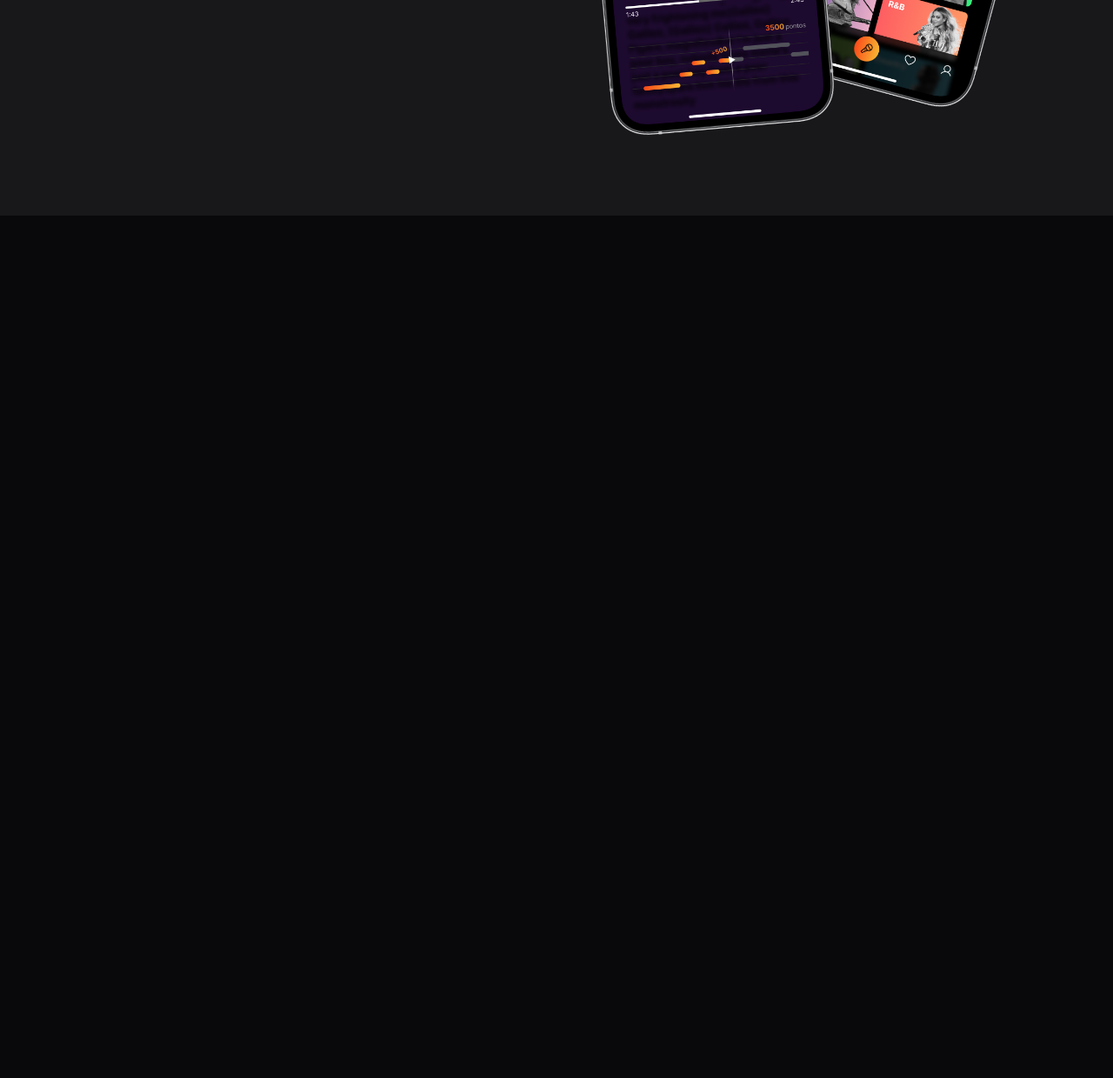
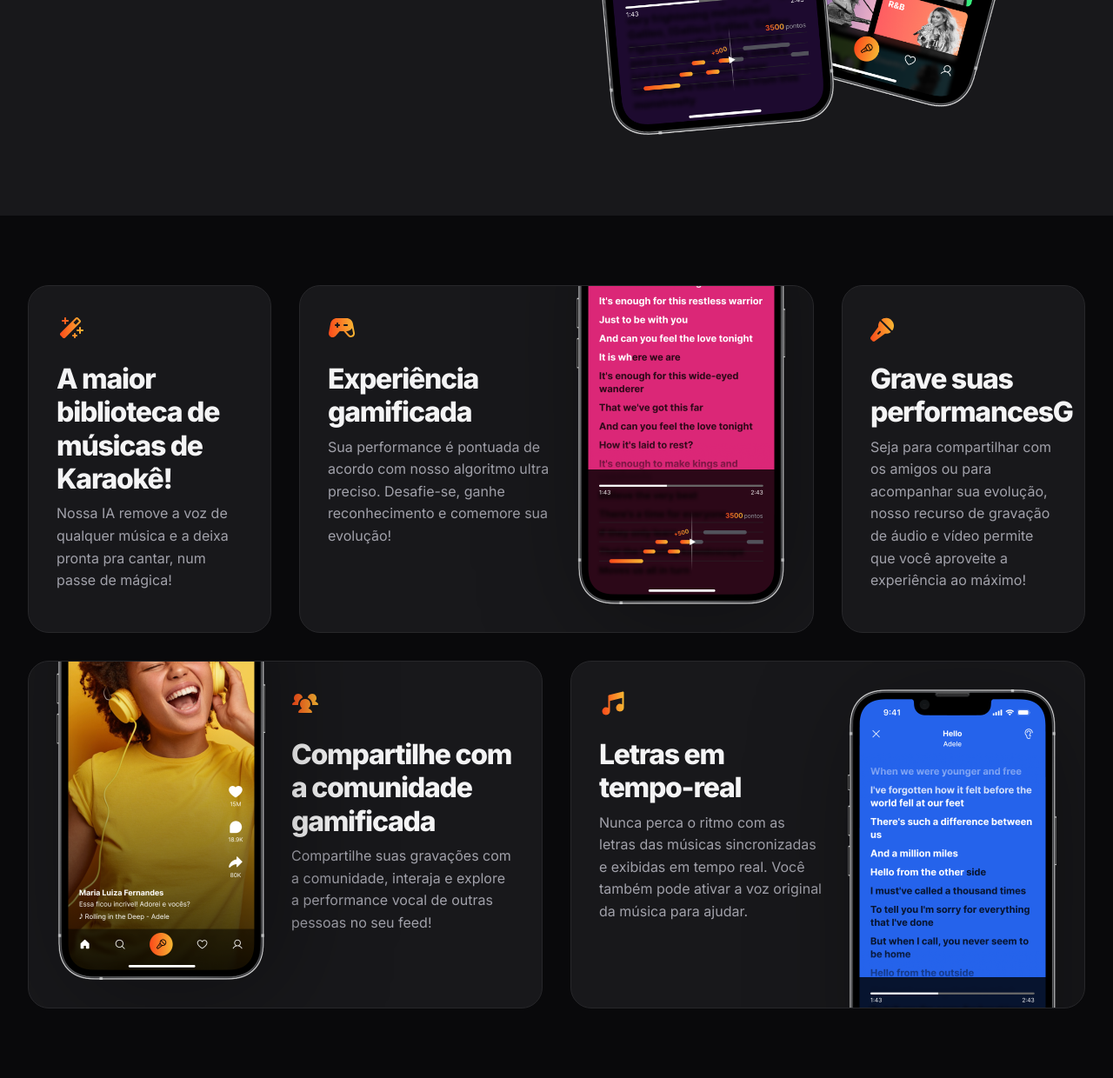
Before and after one commit to ogabrielmacedo-dev/Zingen, a plain HTML site: page index.html in a window 1280 px wide. Shown: the part 1411-2651 px from the top of the page at 87% size. Before the commit the page ends 1659 px from the top, so only its background shows below. Drawn offline with Linux system fonts and the light colour scheme.

Commit message:
Section features

```diff
--- a/index.html
+++ b/index.html
@@ -66,5 +66,48 @@
 				</div>
 			</div>
 		</section>
+
+		<section id="features">
+			<div class="cards container py-xl grid gap-1.5">
+				<div class="card p-lg">
+					<img src="./assets/icons/MagicWand.svg" alt="" />
+					<h3>A maior biblioteca de músicas de Karaokê!</h3>
+					<p>Nossa IA remove a voz de qualquer música e a deixa pronta pra cantar, num passe de mágica!</p>
+				</div>
+
+				<div class="card p-lg">
+					<div>
+						<img src="./assets/icons/GameController.svg" alt="" />
+						<h3>Experiência gamificada</h3>
+						<p>Sua performance é pontuada de acordo com nosso algoritmo ultra preciso. Desafie-se, ganhe reconhecimento e comemore sua evolução!</p>
+					</div>
+					<img class="desktop-only" src="./assets/icons/Tela 2.png" alt="" />
+				</div>
+
+				<div class="card p-lg">
+					<img src="./assets/icons/MicrophoneStage.svg" alt="" />
+					<h3>Grave suas performancesG</h3>
+					<p>Seja para compartilhar com os amigos ou para acompanhar sua evolução, nosso recurso de gravação de áudio e vídeo permite que você aproveite a experiência ao máximo!</p>
+				</div>
+
+				<div class="card p-lg">
+					<div>
+						<img src="./assets/icons/UsersThree.svg" alt="" />
+						<h3>Compartilhe com a comunidade gamificada</h3>
+						<p>Compartilhe suas gravações com a comunidade, interaja e explore a performance vocal de outras pessoas no seu feed!</p>
+					</div>
+					<img class="desktop-only" src="./assets/icons/Tela 1.png" alt="" />
+				</div>
+
+				<div class="card p-lg">
+					<div>
+						<img src="./assets/icons/MusicNotes.svg" alt="" />
+						<h3>Letras em tempo-real</h3>
+						<p>Nunca perca o ritmo com as letras das músicas sincronizadas e exibidas em tempo real. Você também pode ativar a voz original da música para ajudar.</p>
+					</div>
+					<img class="desktop-only" src="./assets/icons/Tela 3.png" alt="" />
+				</div>
+			</div>
+		</section>
 	</body>
 </html>
--- /dev/null
+++ b/styles/cards.css
@@ -0,0 +1,9 @@
+.card {
+	background-color: var(--surface-color);
+	border: 1px solid var(--stroke-color);
+	border-radius: 1.5rem;
+
+	& h3 {
+		margin-top: 1rem;
+	}
+}
--- /dev/null
+++ b/styles/features.css
@@ -0,0 +1,71 @@
+@media (width >= 80em) {
+	#features {
+		& .cards {
+			grid-template-columns: 17.5rem 1fr 1fr 17.5rem;
+			grid-template-rows: 25rem 25rem;
+			gap: 2rem;
+		}
+
+		& .card {
+			position: relative;
+			overflow: hidden;
+
+			& img.desktop-only {
+				position: absolute;
+				max-width: 15rem;
+				/* filter: hue-rotate(233deg); muda as cores da imagem */
+				filter: drop-shadow(1rem 1rem 4rem rgba(0, 0, 0, 0.349));
+			}
+		}
+
+		& .card:nth-child(1) {
+			grid-column: 1/2;
+		}
+
+		& .card:nth-child(2) {
+			grid-column: 2/4;
+
+			& > div {
+				max-width: 16rem;
+			}
+
+			& .desktop-only {
+				bottom: 2rem;
+				right: 2rem;
+			}
+		}
+
+		& .card:nth-child(3) {
+			grid-column: 4/5;
+		}
+
+		& .card:nth-child(4) {
+			grid-column: 1/3;
+			grid-row: 2/3;
+
+			& > div {
+				max-width: 16rem;
+				margin-left: auto;
+			}
+
+			& .desktop-only {
+				bottom: 2rem;
+				left: 2rem;
+			}
+		}
+
+		& .card:nth-child(5) {
+			grid-column: 3/5;
+			grid-row: 2/3;
+
+			& > div {
+				max-width: 16rem;
+			}
+
+			& .desktop-only {
+				top: 2rem;
+				right: 2rem;
+			}
+		}
+	}
+}
--- a/styles/index.css
+++ b/styles/index.css
@@ -6,3 +6,5 @@
 @import url(./hero.css);
 @import url(./sections.css);
 @import url(./about.css);
+@import url(./cards.css);
+@import url(./features.css);
--- a/styles/utility.css
+++ b/styles/utility.css
@@ -12,6 +12,10 @@
 
 .px-lg {
 	padding-inline: var(--py-xl);
+}
+
+.p-lg {
+	padding: var(--px-lg);
 }
 
 .container {
```
